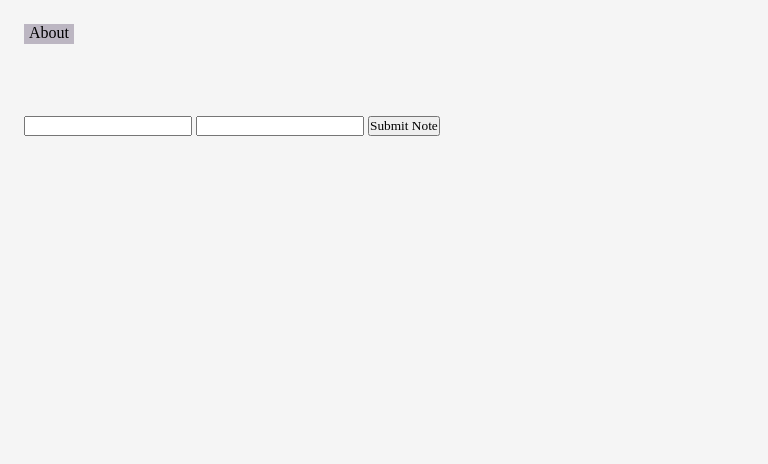
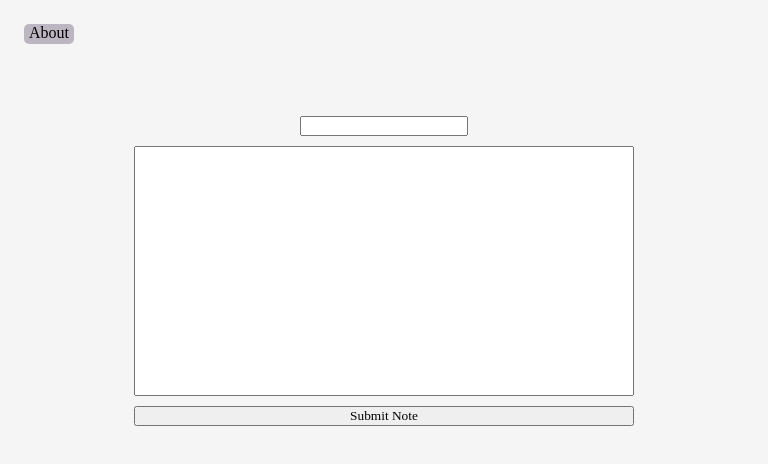
Before and after one commit to Abm32/Personal_diary_app_electronjs, an Electron app: page src/index.html in a window 768 px wide. Drawn offline with Linux system fonts and the light colour scheme.

Commit message:
Stylizing index page

```diff
--- a/src/index.html
+++ b/src/index.html
@@ -8,14 +8,17 @@
 	<link rel="stylesheet" href="main.css" />
 </head>
 <body>
-	<div class="ha"><a href="about.html" style="margin-left: 5px;">About</a></div>
+	<div class="ha" style="border-radius: 5px;"><a href="about.html" style="margin-left: 5px;">About</a></div>
 	<br><br>
-	<h1 id="title">Hello, User!</h1>
-	<br><br>
-	<input type="text" id="noteTitle" />
-	<input type="text" id="noteContent" />
-	<button id="noteSubmit">Submit Note</button>
+	<div class="container">
+        <h1 id="title">Hello, User!</h1>
+	    <br><br>
+	    <input type="text" id="noteTitle" />
+	    <input type="text" id="noteContent" style="width: 500px; height: 250px; margin-top: 10px;"/>
+	    <button id="noteSubmit"  style="width: 500px; margin-top: 10px;">Submit Note</button>
+    </div>
 
 	<script src="script.js"></script>
+  </body>
 </body>
 </html>
--- a/src/main.css
+++ b/src/main.css
@@ -21,3 +21,9 @@ a {
 a:hover{
     color: rgb(118, 96, 138);
 }
+.container {
+    display: flex;
+    flex-direction: column;
+    justify-content: center;
+    align-items: center;
+}
```
Also changed, not shown: src/about.html (+1 -1 lines).
